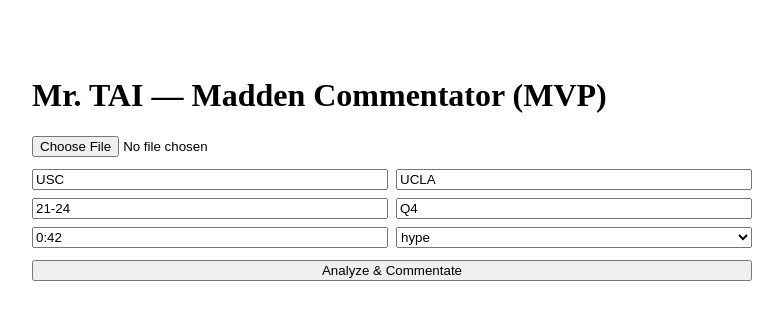
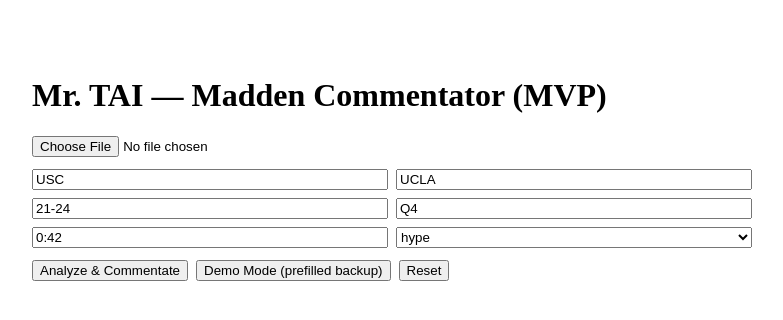
Before and after one commit to TristianSellers/Mr.TAI, a React (Vite) app in the folder frontend/: page / in a window 1280 px wide. Shown: the top 320 px of the page, without its empty margins (248-1031 px from the left). Built offline with nearby package versions, Linux system fonts and the light colour scheme; no server answers.

Commit message:
feat(demo): add Demo Mode artifacts + /demo/artifacts endpoint + UI button (#38)
* feat(demo): add Demo Mode artifacts endpoint + frontend button

* fix: left out of previous commit

```diff
--- a/frontend/src/pages/Commentator.jsx
+++ b/frontend/src/pages/Commentator.jsx
@@ -16,7 +16,9 @@
   const [resp, setResp] = useState(null);
   const [error, setError] = useState(null);
 
-  const onSubmit = async () => {
+  const staticUrl = (u) => (u ? `${API_BASE}${u}` : "");
+
+  async function onSubmit() {
     if (!file) return setError("Pick an .mp4 first.");
     setError(null);
     setLoading(true);
@@ -36,9 +38,44 @@
     } finally {
       setLoading(false);
     }
-  };
+  }
 
-  const staticUrl = (u) => (u ? `${API_BASE}${u}` : "");
+  async function onDemoMode() {
+    setError(null);
+    setLoading(true);
+    setResp(null);
+    try {
+      const r = await fetch(`${API_BASE}/demo/artifacts`);
+      if (!r.ok) throw new Error(`HTTP ${r.status}`);
+      const j = await r.json();
+      setResp({
+        id: "demo",
+        text: j.text || "Demo commentary",
+        audio_url: j.audio_url || null,
+        video_url: j.video_url || null,
+        meta: { duration_s: 0, errors: null, usedManualContext: false },
+      });
+    } catch (e) {
+      setError(e?.message || "Failed to load demo artifacts");
+    } finally {
+      setLoading(false);
+    }
+  }
+
+  function onReset() {
+    setFile(null);
+    setResp(null);
+    setError(null);
+    setForm({
+      home_team: "USC",
+      away_team: "UCLA",
+      score: "21-24",
+      quarter: "Q4",
+      clock: "0:42",
+      tone: "hype",
+      voice: "default",
+    });
+  }
 
   return (
     <div style={{ maxWidth: 720, margin: "40px auto", padding: 16 }}>
@@ -49,29 +86,36 @@
           type="file"
           accept="video/mp4,video/*"
           onChange={(e) => setFile(e.target.files?.[0] || null)}
+          disabled={loading}
         />
 
         <div style={{ display: "grid", gap: 8, gridTemplateColumns: "1fr 1fr" }}>
           <input placeholder="Home" value={form.home_team}
-                 onChange={(e) => setForm({ ...form, home_team: e.target.value })}/>
+                 onChange={(e) => setForm({ ...form, home_team: e.target.value })} disabled={loading}/>
           <input placeholder="Away" value={form.away_team}
-                 onChange={(e) => setForm({ ...form, away_team: e.target.value })}/>
+                 onChange={(e) => setForm({ ...form, away_team: e.target.value })} disabled={loading}/>
           <input placeholder="Score (e.g., 21-24)" value={form.score}
-                 onChange={(e) => setForm({ ...form, score: e.target.value })}/>
+                 onChange={(e) => setForm({ ...form, score: e.target.value })} disabled={loading}/>
           <input placeholder="Quarter (Q1–Q4/OT)" value={form.quarter}
-                 onChange={(e) => setForm({ ...form, quarter: e.target.value })}/>
+                 onChange={(e) => setForm({ ...form, quarter: e.target.value })} disabled={loading}/>
           <input placeholder="Clock (e.g., 0:42)" value={form.clock}
-                 onChange={(e) => setForm({ ...form, clock: e.target.value })}/>
-          <select value={form.tone} onChange={(e) => setForm({ ...form, tone: e.target.value })}>
+                 onChange={(e) => setForm({ ...form, clock: e.target.value })} disabled={loading}/>
+          <select value={form.tone} onChange={(e) => setForm({ ...form, tone: e.target.value })} disabled={loading}>
             <option value="hype">hype</option>
             <option value="neutral">neutral</option>
             <option value="radio">radio</option>
           </select>
         </div>
 
-        <button onClick={onSubmit} disabled={loading}>
-          {loading ? "Analyzing…" : "Analyze & Commentate"}
-        </button>
+        <div style={{ display: "flex", gap: 8 }}>
+          <button onClick={onSubmit} disabled={loading}>
+            {loading ? "Working…" : "Analyze & Commentate"}
+          </button>
+          <button onClick={onDemoMode} disabled={loading}>
+            Demo Mode (prefilled backup)
+          </button>
+          <button onClick={onReset} disabled={loading}>Reset</button>
+        </div>
 
         {error && <div style={{ color: "crimson" }}>{error}</div>}
 
@@ -98,7 +142,10 @@
               </div>
             )}
 
-            <small>Latency: {resp.meta?.duration_s?.toFixed?.(3)}s</small>
+            <small>
+              Latency: {resp.meta?.duration_s != null ? resp.meta.duration_s.toFixed?.(3) : "—"}s
+              {resp.meta?.usedManualContext ? " • manual context" : ""}
+            </small>
             {resp.meta?.errors && <pre style={{ color: "crimson" }}>{JSON.stringify(resp.meta.errors, null, 2)}</pre>}
           </div>
         )}
```
Also changed, not shown: 2 other files (tests, documents, lock files or other folders).
